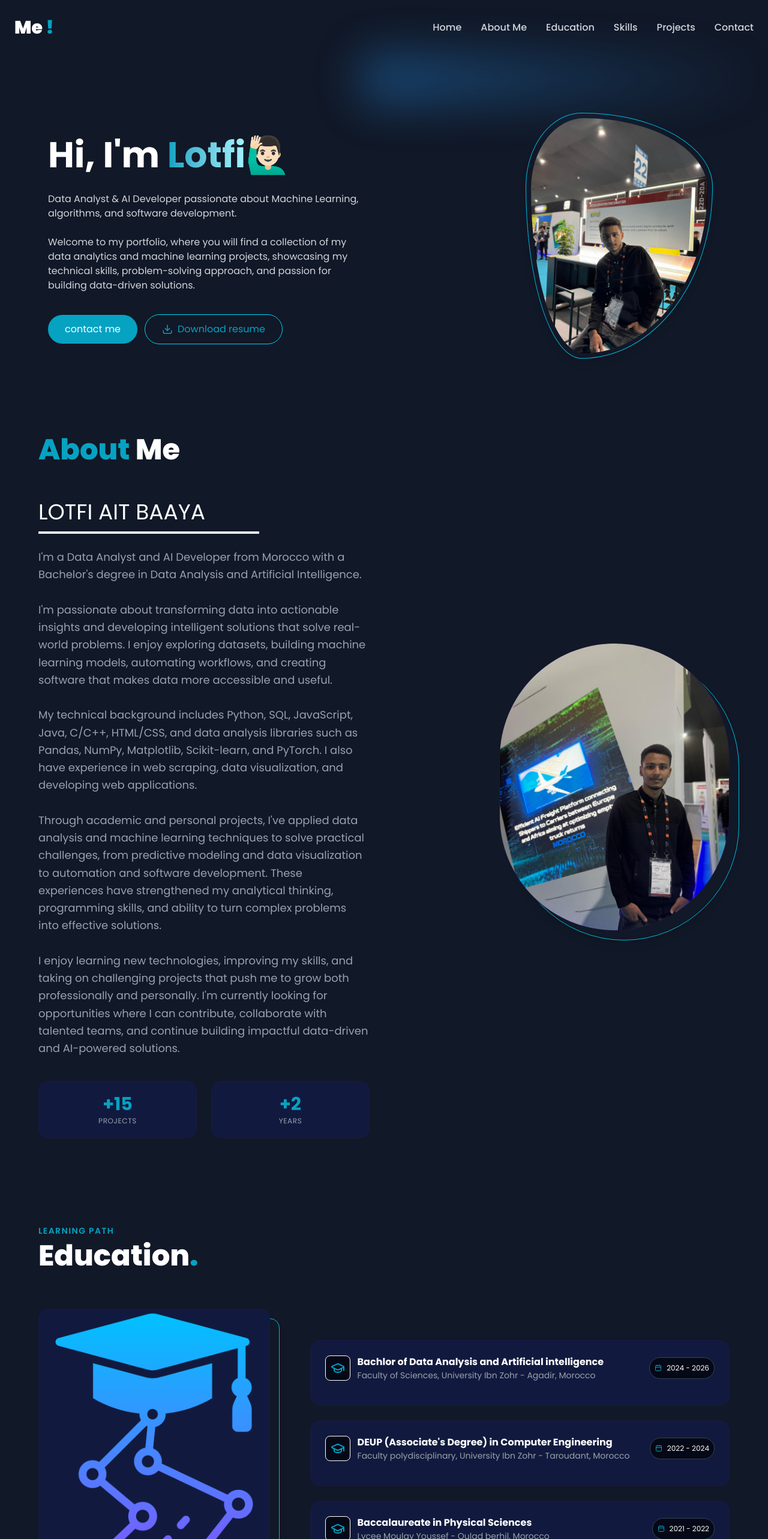
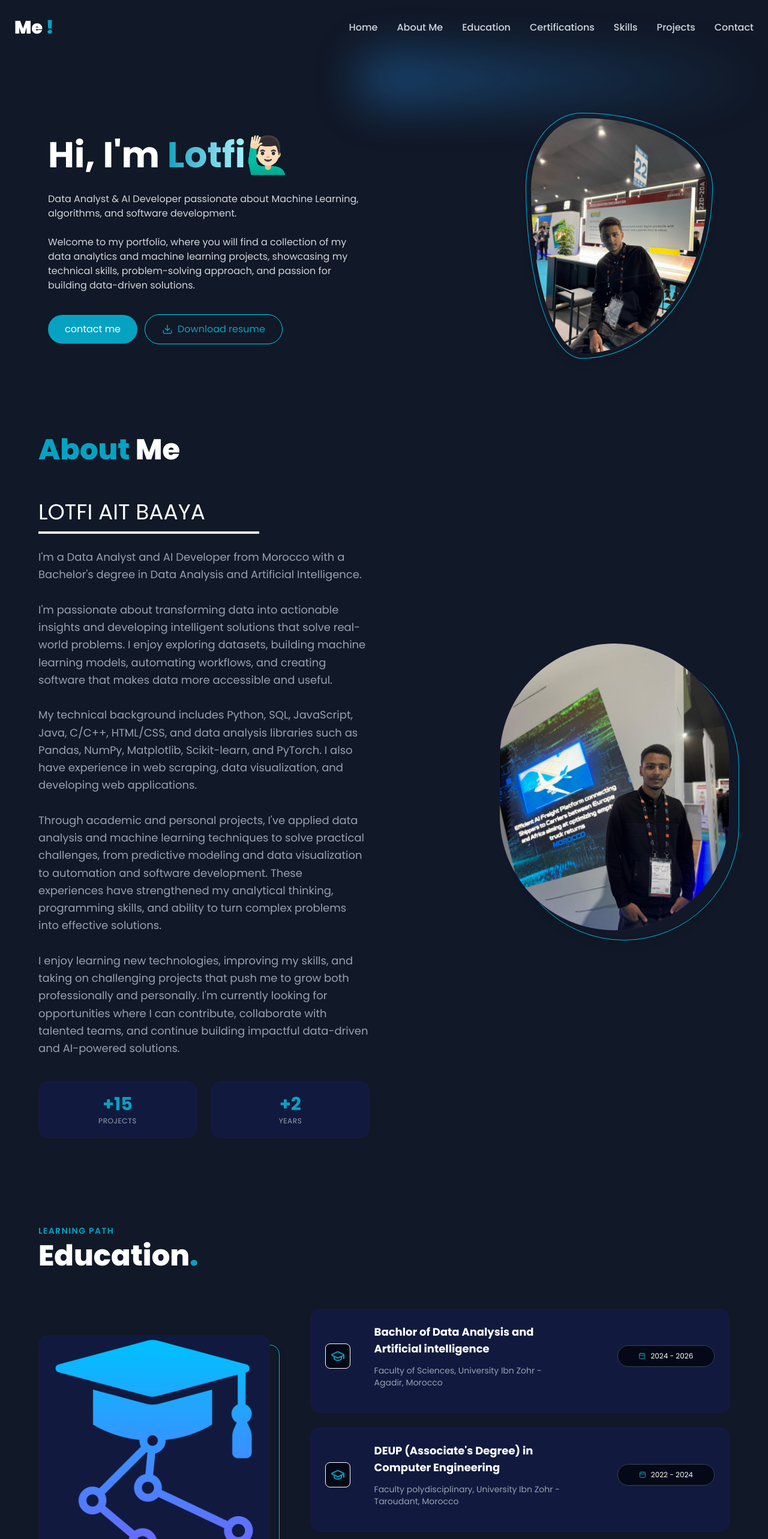
Before and after one commit to lotfiab1/lotfi-protfolio, a React (Vite) app: page / in a window 1280 px wide. Shown: the top 2566 px of the page at 60% size. Built offline with nearby package versions, Linux system fonts and the light colour scheme.

Commit message:
add more features

```diff
--- a/public/info.json
+++ b/public/info.json
@@ -20,6 +20,22 @@
       "duration": "2021 - 2022",
       "institution": "Lycee Moulay Youssef ",
       "location": "Oulad berhil, Morocco"
+    }
+  ],
+  "certifications":[
+    {
+      "id": 1,
+      "name": "Data Science Essentials With Python",
+      "year": "2026",
+      "issuer": "Cisco",
+      "link": "https://www.credly.com/badges/16a7c9a8-af0f-4a0b-958e-86f9d5f2f3b3"
+    },
+    {
+      "id": 2,
+      "name": "Python Essentials 2",
+      "year": "2026",
+      "issuer": "Cisco",
+      "link": "https://www.credly.com/badges/7fa90333-37bf-42d4-b3cb-9be2bc569e9d"
     }
   ],
   "skills": [
@@ -52,13 +68,20 @@
       "name": "HTML & CSS",
       "width": "90%",
       "icon": "./icons/web.png"
+    },
+    {
+      "id": 6,
+      "name": "Git & Github",
+      "width": "90%",
+      "icon": "./icons/git.png"
     }
   ],
   "projects_info": {
     "filter-list": [
       "All Projects",
-      "AI & DATA ANALYST",
-      "WEB DEVELOPEMENT"
+      "Machine Learning",
+      "WEB DEVELOPEMENT",
+      "Data Analyst & AI"
     ],
     "projects": [
       {
@@ -113,6 +136,20 @@
         ],
         "href": "https://github.com/lotfiab1/VOID-Challenge",
         "image": "./projects-images/challenge.png"
+      },
+      {
+        "id": 5,
+        "title": "Data Analyst Projects",
+        "cat": 3,
+        "desc": "containing a collection of data analysis projects developed using Python, Jupyter Notebook, and various data analysis and visualization tools.",
+        "tech": [
+          "Pandas",
+          "Matplotlib",
+          "Scikit-learn",
+          "Seaborn"
+        ],
+        "href": "https://github.com/lotfiab1/Data-Analyst-Projects",
+        "image": "./projects-images/Data_Analyst_Projects.jpg"
       }
     ]
   }
--- a/src/App.jsx
+++ b/src/App.jsx
@@ -10,6 +10,7 @@ import Skills from "./components/Skills";
 import Projects from './components/Projects';
 import About from "./components/About";
 import Footer from "./components/Footer";
+import Certifications from "./components/Certification";
 const App = () => {
   const [jsonData, setJsonData] = useState(null);
 
@@ -57,7 +58,7 @@ const App = () => {
       <About />
 
       <Education educationData={jsonData.education} />
-
+      <Certifications certificationsData={jsonData.certifications}/>
       <Skills skillsData={jsonData.skills} />
 
       <Projects filter_list={jsonData.projects_info["filter-list"]} projectsData={jsonData.projects_info["projects"]} />
--- /dev/null
+++ b/src/components/Certification.jsx
@@ -0,0 +1,51 @@
+import React from "react";
+import { BiCertification } from "react-icons/bi";
+
+
+const Certifications = function ({certificationsData}){
+
+
+
+    return(
+        <section id="certifications" className='text-white py-20 overflow-hidden'>
+            <div className="max-w-7xl mx-auto px-6 lg:px-16">
+                <div className="mb-16">
+                    <h2 className="text-4xl md:text-5xl font-extrabold text-white">
+                    Certifications<span className='text-primary'>.</span>
+                    </h2>
+                </div>
+                <div className="flex flex-col items-center gap-16">
+                    <div className="w-full lg:w-9/12 space-y-6" data-aos="fade-left">
+                            {
+                                certificationsData.map((certification)=>(
+                                    <div key={certification.id} className="group relative p-6 rounded-2xl bg-[#111a3e] border border-[#1f1641] transition-all duration-300 hover:border-primary/50">
+                                            <div className="flex items-center flex-col sm:flex-row gap-4">
+                                                <div className="flex flex-col self-center sm:flex-row sm:items-center justify-between gap-4 mb-4">
+                                                    <div className="p-2 bg-[#050816] rounded-lg border border-primary/20 group-hover:border-primary transition-colors">
+                                                        <BiCertification size={30}/>
+                                                    </div>
+                                                </div>
+                                                <div className="flex min-w-1/2 text-center sm:text-start md:max-w-sm flex-col gap-2 sm:self-baseline">
+                                                    <h3 className='text-xs md:text-lg font-bold  text-white group-hover:text-primary transition-colors'>
+                                                    {certification.name}
+                                                    </h3>
+                                                    <p className="text-gray-400 text-sm ">
+                                                    {certification.year} - {certification.issuer}
+                                                    </p>
+                                                </div>
+                                                <a href={certification.link} className="sm:ml-auto self-center p-0 min-w-25 flex justify-center items-center gap-2 bg-[#050816] px-2 py-2 rounded-full border border-gray-700 w-fit hover:bg-[#4b4d53]">
+                                                        <span className="text-primary text-xs sm:text-sm">View Badge</span>
+                                                </a>
+
+                                            </div>
+                                    </div>
+                                ))
+                            }
+                    </div>
+                </div>
+            </div>
+        </section>
+    )
+}
+
+export default Certifications
--- a/src/components/Education.jsx
+++ b/src/components/Education.jsx
@@ -30,13 +30,13 @@ const Education = ({educationData}) => {
                 {
                     educationData.map((educ) =>(
                       <div key={educ.id} className='group relative p-6 rounded-2xl bg-[#111a3e] border border-[#1f1641] transition-all duration-300 hover:border-primary/50 '>
-                          <div className="flex flex-col sm:flex-row sm:items-center justify-between gap-4 mb-4">
-                            <div className="flex items-center gap-3">
+                          <div className="flex flex-col sm:flex-row items-center justify-between gap-4 mb-4">
+                            <div className="flex items-center flex-col sm:flex-row gap-7 md:gap-10">
                               <div className="p-2 bg-[#050816] rounded-lg border border-primary/20 group-hover:border-primary transition-colors ">
                                   <GraduationCap className='text-primary ' size={24}/>
                               </div>
-                              <div>
-                                  <h3 className='text-[16px] font-bold text-white group-hover:text-primary transition-colors'>
+                              <div className='max-w-xs sm:max-w-[70%] text-center sm:text-start flex flex-col gap-3 '>
+                                  <h3 className='text-sm sm:text-lg font-bold text-white group-hover:text-primary transition-colors'>
                                   {educ.degree}
                                   </h3>
                                   <p className="text-gray-400 text-sm ">
@@ -44,7 +44,7 @@ const Education = ({educationData}) => {
                                   </p>
                               </div>
                             </div>
-                            <div className="flex items-center gap-2 bg-[#050816] px-2 py-2 rounded-full border border-gray-700 w-fit">
+                            <div className="flex items-center min-w-[25%] justify-center gap-2 bg-[#050816] px-2 py-2 rounded-full border border-gray-700 w-fit">
                                 <Calendar size={12} className='text-primary'/>
                                 <span className='inline text-[12px] font-normal'>{educ.duration}</span>
                             </div>
--- a/src/components/NavBar.jsx
+++ b/src/components/NavBar.jsx
@@ -7,6 +7,7 @@ const NavBar = () => {
         { name: "Home", href: "#home" },
         { name: "About Me", href: "#about" },
         { name: "Education", href: "#education" },
+        { name: "Certifications", href: "#certifications" },
         { name: "Skills", href: "#skills" },
         { name: "Projects", href: "#projects" },
         { name: "Contact", href: "#contact" }
--- a/src/components/Projects.jsx
+++ b/src/components/Projects.jsx
@@ -83,9 +83,8 @@ const Projects = ({ filter_list, projectsData }) => {
 
                     <div className="mt-auto flex justify-end pt-4">
                       <div className='flex ml-auto items-center gap-1  lg:invisible group-hover:visible'>
-                        <span className='text-gray-400'>Go To Github</span>
-                        <a href={project.href} target='_blank' className="bg-[#111a3e] text-white  hover:scale-105 duration-300 inline-block rounded-full" title='rrrrr'>
-                          <FaGithub size={28} />
+                        <a href={project.href} target='_blank' className="bg-[#111a3e] text-white  hover:scale-105 duration-300 inline-block rounded-full" title='Github'>
+                          <FaGithub size={30} />
                         </a>
                       </div>
                     </div>
```
Also changed, not shown: public/icons/git.png (added), public/projects-images/Data_Analyst_Projects.jpg (added).
